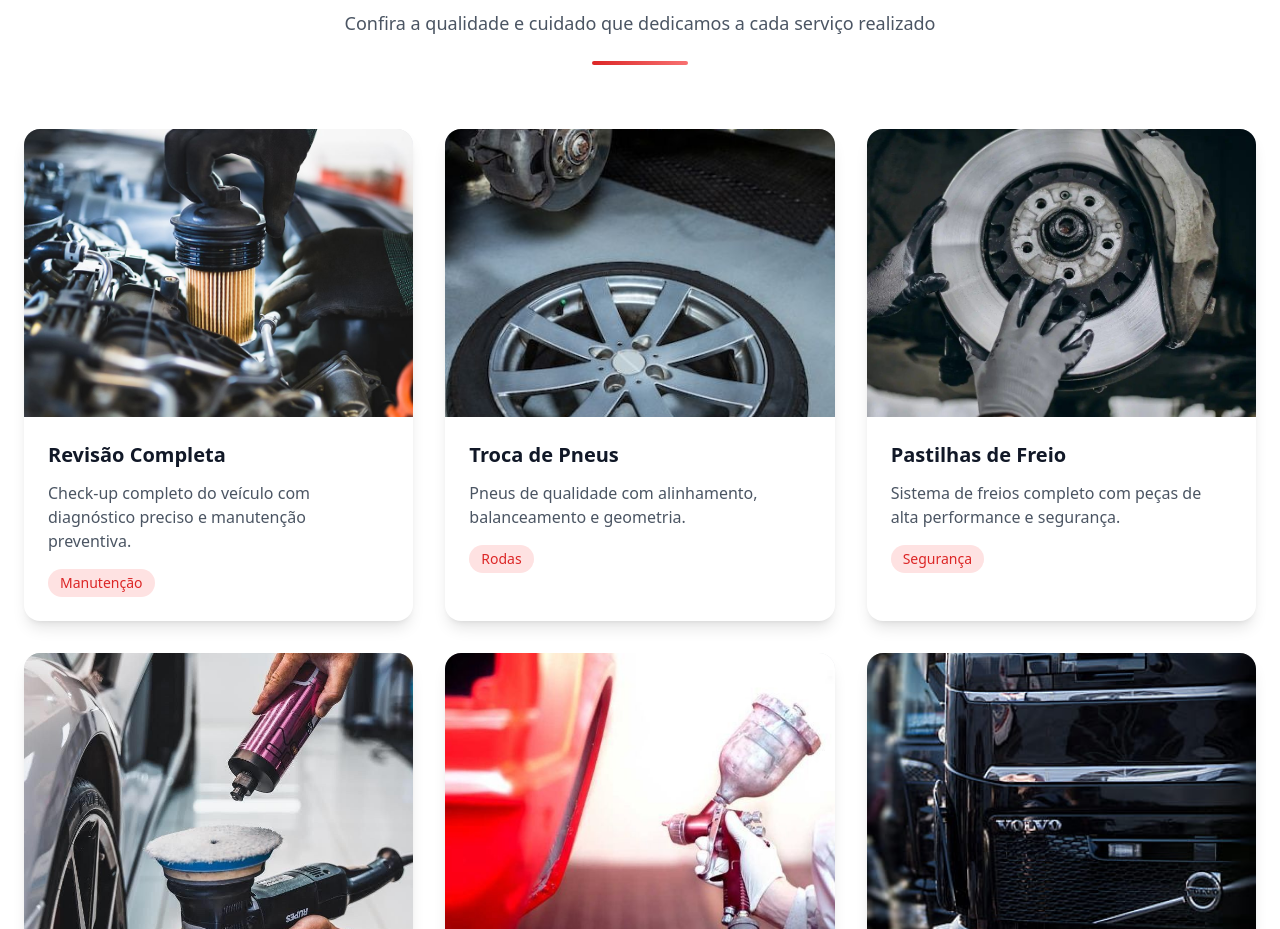
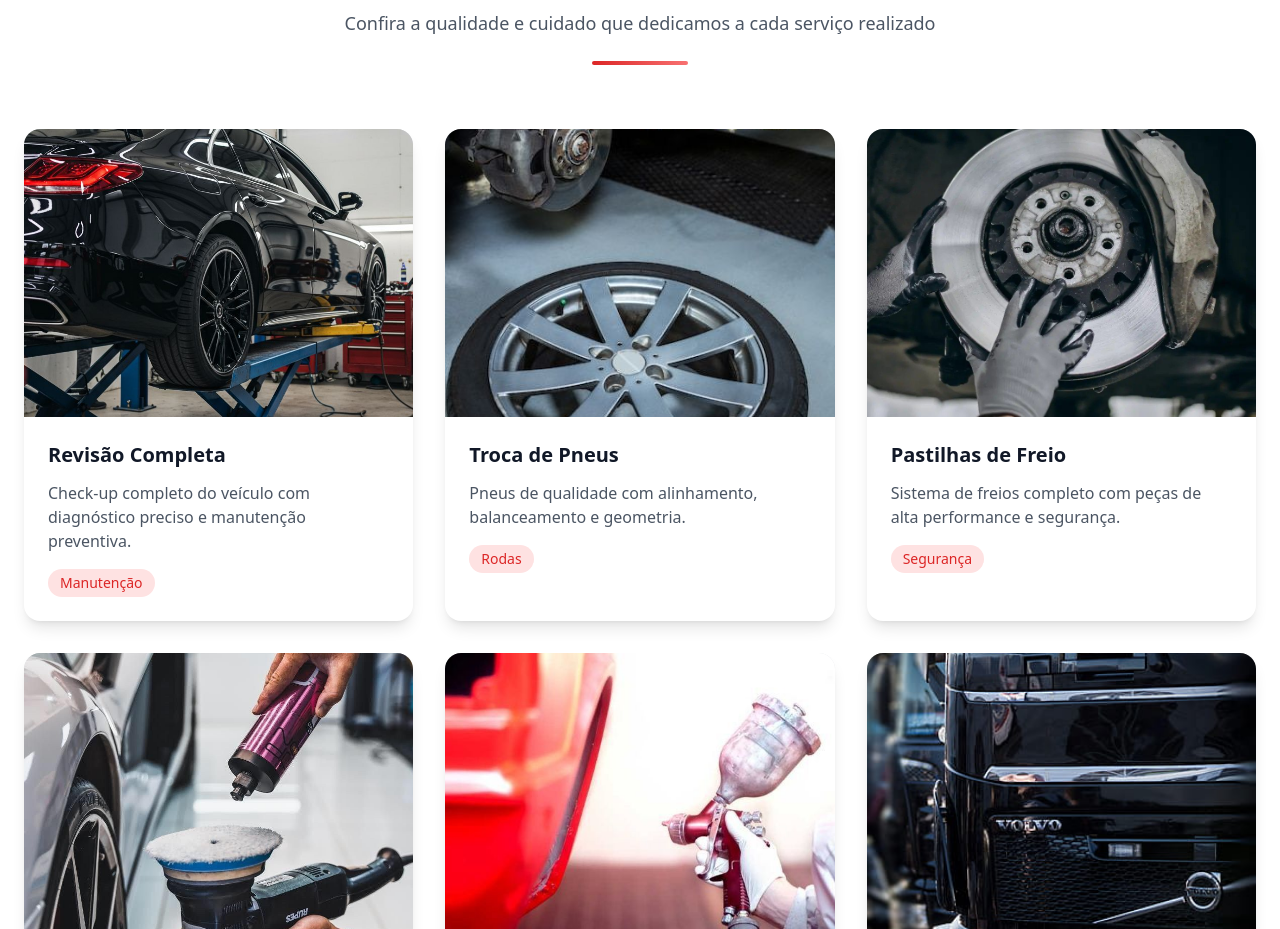
Before and after one commit to marciiojr/NACar, a plain HTML site: page index.html in a window 1280 px wide. Shown: the part 2486-3415 px from the top of the page. Drawn offline with nearby package versions, Linux system fonts and the light colour scheme.

Commit message:
testes mostrar para o cliente ajustes de seguro e fotos final1

```diff
--- a/index.html
+++ b/index.html
@@ -295,7 +295,7 @@
             <!-- Serviço 1: Revisão -->
             <div class="bg-white rounded-2xl shadow-lg overflow-hidden hover:shadow-xl fade-left">
                 <div class="h-72 bg-gray-200 overflow-hidden">
-                    <img src="/assets/img/Revisao.jpeg" alt="Serviço de Revisão" class="w-full h-full object-cover hover:scale-105 transition duration-500">
+                    <img src="/assets/img/Revisao1.jpeg" alt="Serviço de Revisão" class="w-full h-full object-cover hover:scale-105 transition duration-500">
                 </div>
                 <div class="p-6">
                     <h3 class="text-xl font-bold text-gray-900 mb-3">Revisão Completa</h3>
```
Also changed, not shown: assets/img/Revisao1.jpeg (added).
